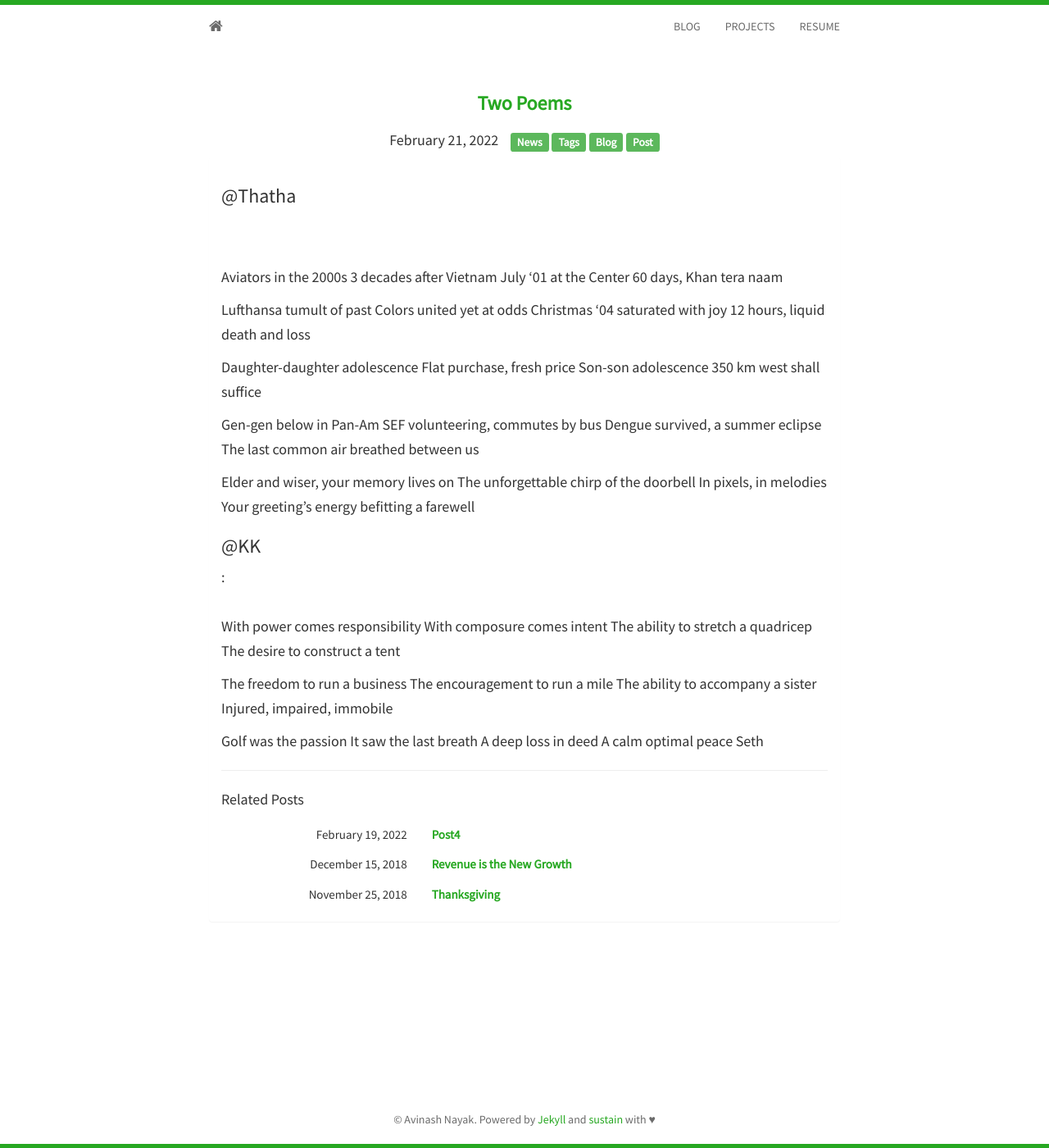
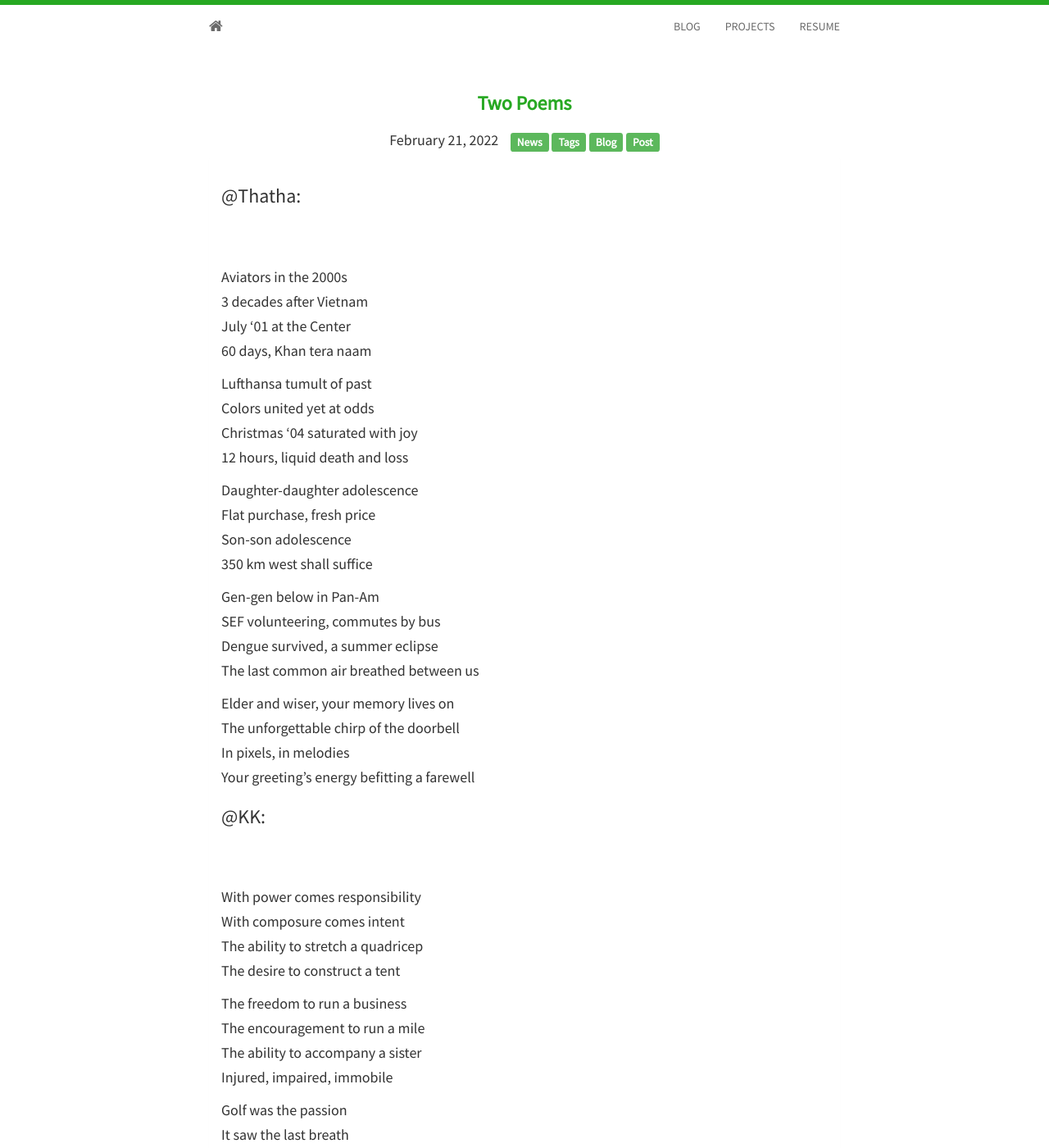
Before and after one commit to avinayak14/avinayak14.github.io, a Jekyll site: the page built from _posts/2022-02-21-post4.md, in a window 1280 px wide and 1400 px high. Shown: the whole window at 82% size. Built offline with Jekyll 4.4.1, drawn with Linux system fonts in a browser that asks for light colours; nearby versions of some CDN libraries; our own code applies the rules of GitHub Pages for plain Markdown files; some of the changed text lies outside the part shown.

Commit message:
line breaks

```diff
--- a/_posts/2022-02-21-post4.md
+++ b/_posts/2022-02-21-post4.md
@@ -9,50 +9,50 @@ tags:
 ---
 
 
-<h3 id="heading2">@Thatha</h3>
+<h3 id="heading2">@Thatha:</h3>
 <br/>
 <br/>
-Aviators in the 2000s
-3 decades after Vietnam
-July '01 at the Center
+Aviators in the 2000s<br/>
+3 decades after Vietnam<br/>
+July '01 at the Center<br/>
 60 days, Khan tera naam
 
-Lufthansa tumult of past
-Colors united yet at odds
-Christmas '04 saturated with joy
+Lufthansa tumult of past<br/>
+Colors united yet at odds<br/>
+Christmas '04 saturated with joy<br/>
 12 hours, liquid death and loss
 
-Daughter-daughter adolescence
-Flat purchase, fresh price
-Son-son adolescence
+Daughter-daughter adolescence<br/>
+Flat purchase, fresh price<br/>
+Son-son adolescence<br/>
 350 km west shall suffice
 
-Gen-gen below in Pan-Am
-SEF volunteering, commutes by bus
-Dengue survived, a summer eclipse
+Gen-gen below in Pan-Am<br/>
+SEF volunteering, commutes by bus<br/>
+Dengue survived, a summer eclipse<br/>
 The last common air breathed between us
 
-Elder and wiser, your memory lives on
-The unforgettable chirp of the doorbell
-In pixels, in melodies
+Elder and wiser, your memory lives on<br/>
+The unforgettable chirp of the doorbell<br/>
+In pixels, in melodies<br/>
 Your greeting's energy befitting a farewell
 
 
 
-<h3 id="heading2">@KK</h3>:
+<h3 id="heading2">@KK:</h3>
 <br/>
 <br/>
-With power comes responsibility
-With composure comes intent
-The ability to stretch a quadricep
+With power comes responsibility<br/>
+With composure comes intent<br/>
+The ability to stretch a quadricep<br/>
 The desire to construct a tent
 
-The freedom to run a business
-The encouragement to run a mile
-The ability to accompany a sister
+The freedom to run a business<br/>
+The encouragement to run a mile<br/>
+The ability to accompany a sister<br/>
 Injured, impaired, immobile
 
-Golf was the passion
-It saw the last breath
-A deep loss in deed
+Golf was the passion<br/>
+It saw the last breath<br/>
+A deep loss in deed<br/>
 A calm optimal peace Seth
```
